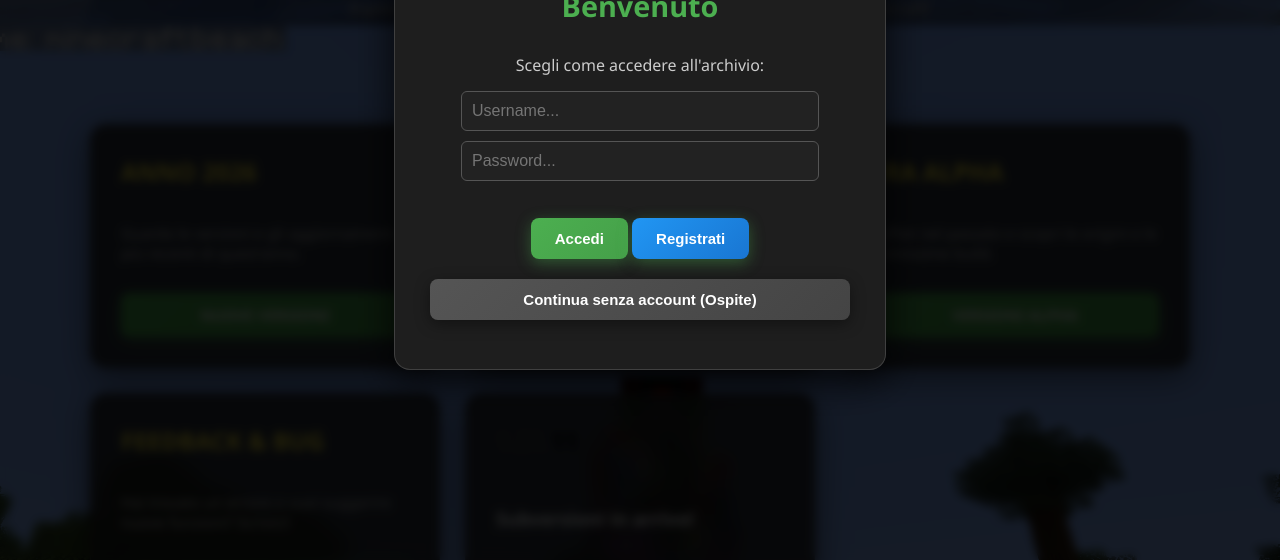
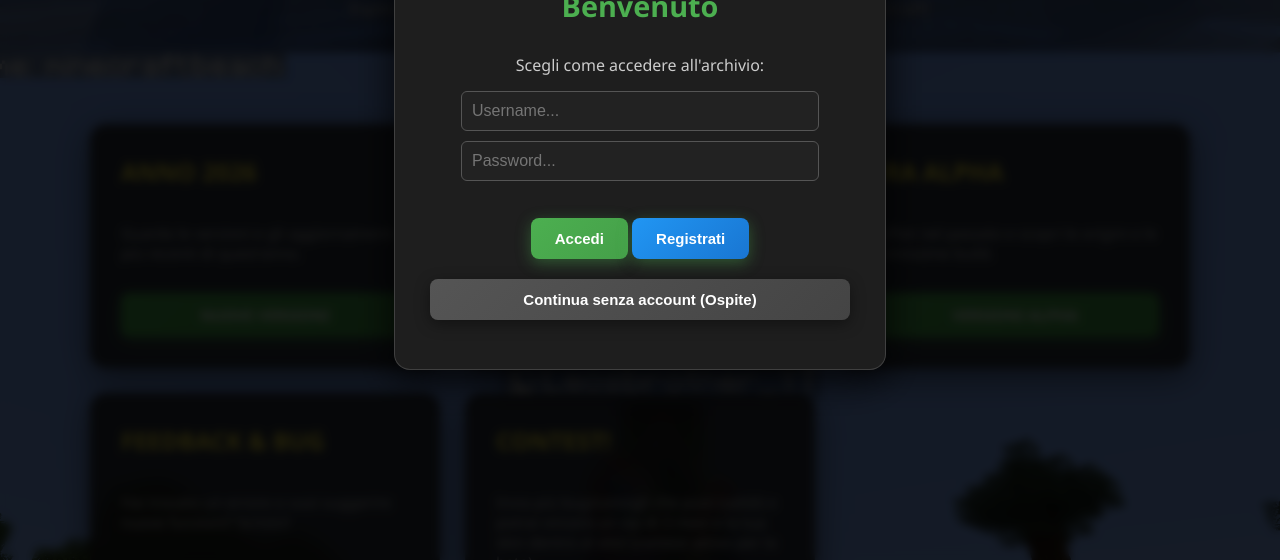
Before and after one commit to leogemo403-art/amoversioniminecraft, a plain HTML site: page index.html in a window 1280 px wide. Shown: the part 240-800 px from the top of the page. Drawn offline with Linux system fonts and the light colour scheme.

Commit message:
Add files via upload

```diff
--- a/index.html
+++ b/index.html
@@ -417,12 +417,10 @@
             <a href="feedback.html" class="btn" style="background: linear-gradient(135deg, #2196F3, #1976D2);">INVIA UN FEEDBACK</a>
         </div>
 
-        <div class="card searchable-card" data-keywords="1.21.11 subversioni aggiornamenti in anticipo">
-            <h2>
-                <span style="color: rgb(65, 64, 64);">1.21.</span><span style="color: black;">11</span>
-            </h2>
-            <h3>Subversioni in arrivo!</h3>
-            <button class="btn" disabled style="background: #555555 !important; color: #aaaaaa !important; cursor: not-allowed; box-shadow: none; transform: none;">in arrivo...</button>
+        <div class="card searchable-card" data-keywords="contest vip skin beta bug consigli">
+            <h2>CONTEST!</h2>
+            <p>Invia più bug/consigli che puoi (validi) e potrai vincere un vip di 3 mesi e la tua skin dentro al sito! (contest attivo per la beta)</p>
+            <button class="btn" disabled style="background: #555555 !important; color: #aaaaaa !important; cursor: not-allowed; box-shadow: none; transform: none;">inviane più che puoi sui feedback!</button>
         </div>
     </div>
 
@@ -437,7 +435,7 @@
 
     <script type="module">
         import { initializeApp } from "https://www.gstatic.com/firebasejs/10.12.0/firebase-app.js";
-        import { getFirestore, collection, addDoc, setDoc, getDoc, doc, onSnapshot } from "https://www.gstatic.com/firebasejs/10.12.0/firebase-firestore.js";
+        import { getFirestore, collection, addDoc, setDoc, getDoc, doc } from "https://www.gstatic.com/firebasejs/10.12.0/firebase-firestore.js";
 
         const firebaseConfig = {
             apiKey: "AIzaSyC2a2DiYisJg7-a70zd5Lv-f8C9-ZKZl00",
@@ -486,6 +484,7 @@
             { titolo: "Tutte le Versioni", keywords: "tutte le versioni archivio completo", link: "versioni/tutte le versioni.html" },
             { titolo: "Versioni Alpha", keywords: "era alpha passato origini primissime build", link: "versioni alpha.html" },
             { titolo: "Feedback & Bug", keywords: "consigli bug report segnalazioni supporto", link: "feedback.html" },
+            { titolo: "Contest", keywords: "contest vip skin beta bug consigli", link: "feedback.html" },
             { titolo: "1.21", keywords: "scopri la 1.21 tricky trials", link: "versioni/1.21.html" }
         ];
 
```
